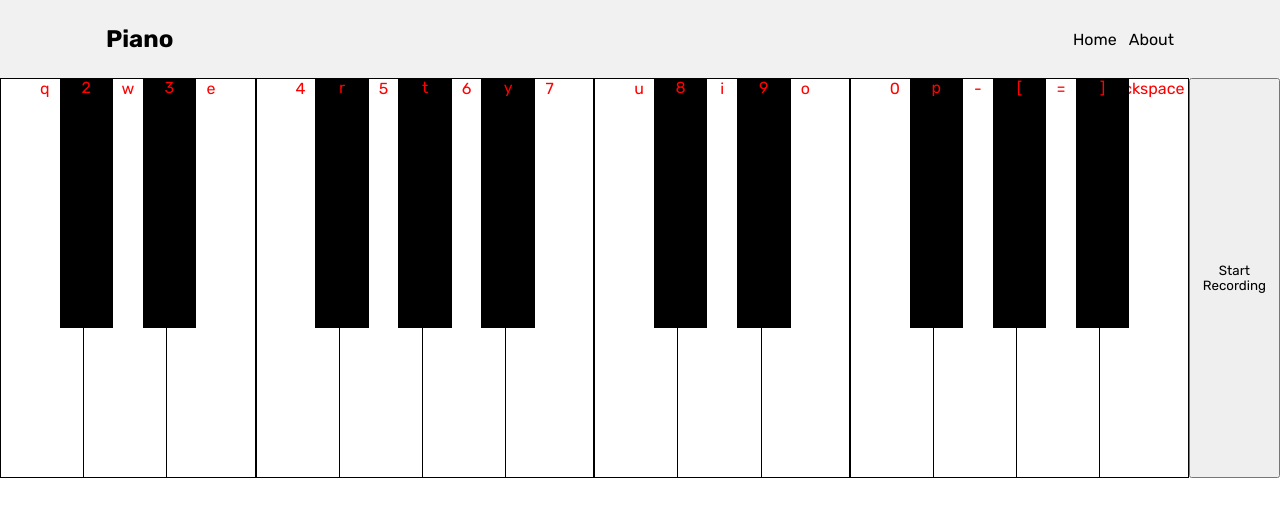
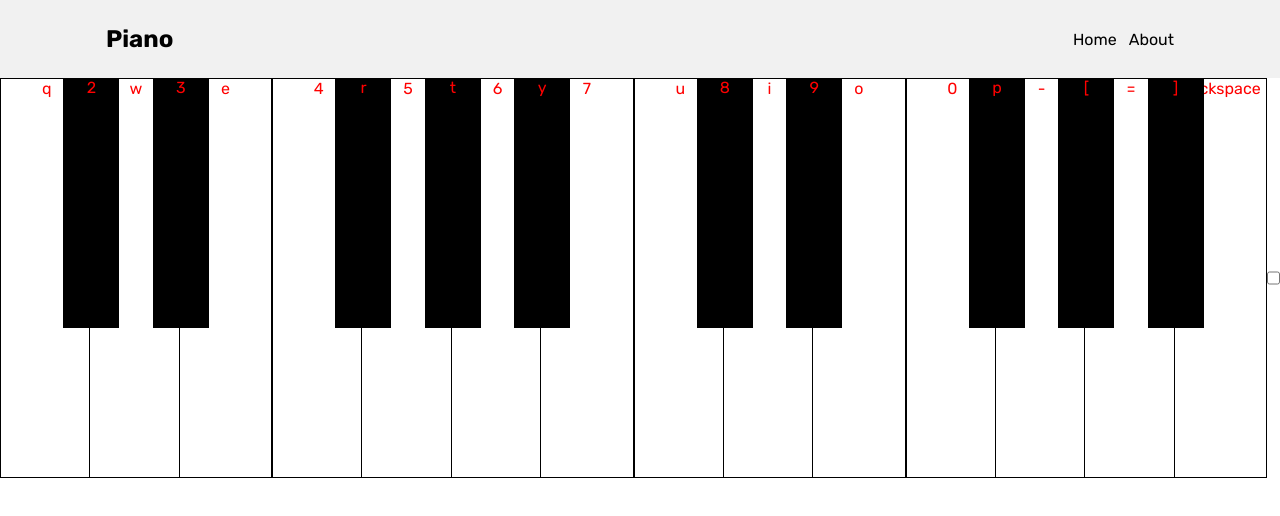
Before and after one commit to AarhamH/MyPiano, a Vue app in the folder vue-client/: page / in a window 1280 px wide. Shown: the top 516 px of the page. Built offline with nearby package versions, Linux system fonts and the light colour scheme.

Commit message:
Trying out toggle button

```diff
--- a/vue-client/src/views/HomeView.vue
+++ b/vue-client/src/views/HomeView.vue
@@ -7,12 +7,26 @@
     >
       {{ key.key }}
     </div>
-    <button @click="toggleRecording">{{ isRecording ? 'Stop Recording' : 'Start Recording' }}</button>
-  </div>
+    <input class="yep" id="check-apple" type="checkbox" @change="handleCheckboxChange">
+    <label for="check-apple"></label>
+    </div>
 </template>
 
 <script setup>
 import * as Tone from "tone";
+
+const handleCheckboxChange = () => {
+  if (isChecked) {
+    // Checkbox is checked
+    synth.triggerAttackRelease("C4","8n");
+    isChecked = false;
+  } else {
+    // Checkbox is unchecked
+    synth.triggerAttackRelease("E5","8n");
+    isChecked = true;
+
+  }
+};
 
 const keyMappings = [
   { key: "q", note: "C4", isBlack: false },
@@ -59,10 +73,13 @@ const releaseNote = (note) => {
   }
 };
 
+let isChecked = false;
+
 window.addEventListener("keydown", (event) => {
   const keyMapping = keyMappings.find((mapping) => mapping.key === event.key);
   if (keyMapping) {
     playNote(keyMapping.note);
+    console.log(keyMapping.note)
   }
 });
 
@@ -72,6 +89,7 @@ window.addEventListener("keyup", (event) => {
     releaseNote(keyMapping.note);
   }
 });
+
 </script>
 
 <style>
```
